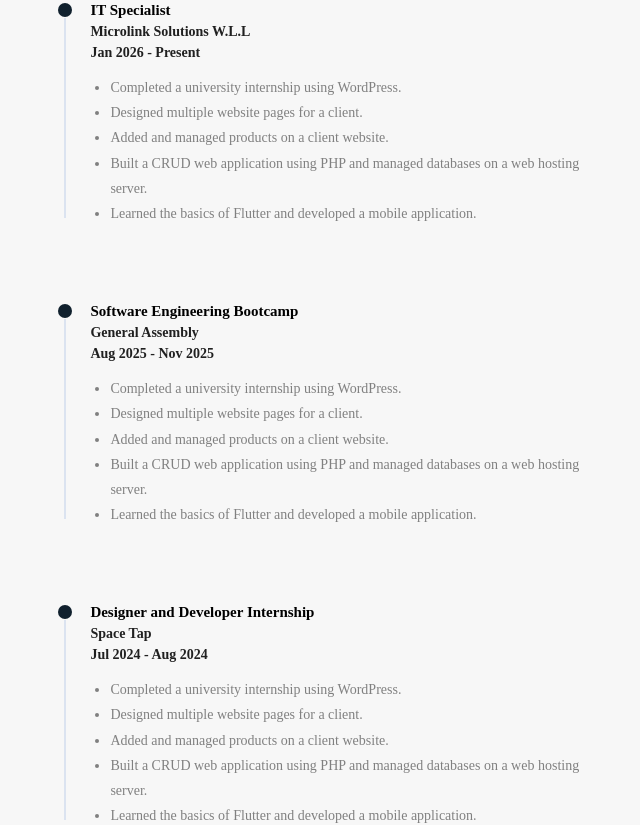
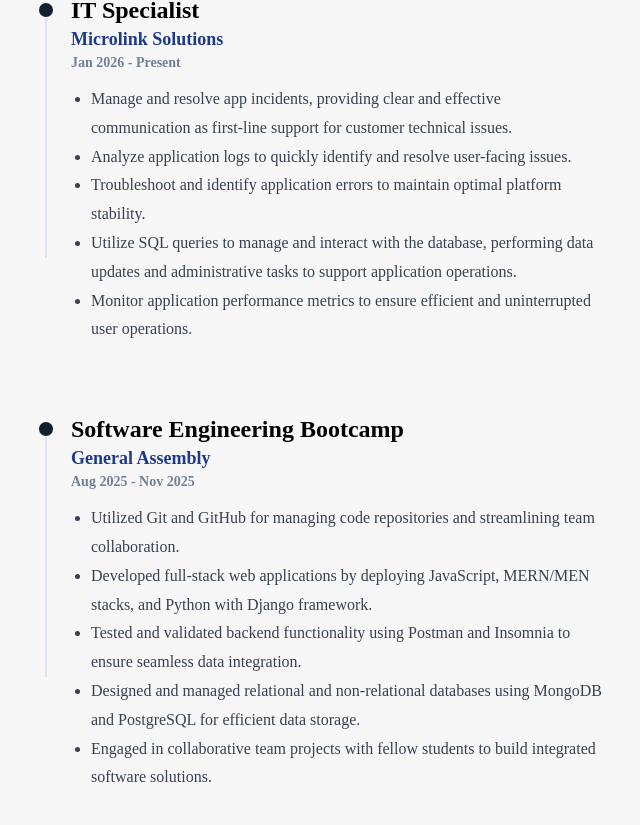
Before and after one commit to Fatema-Abdulla/portfolio, a React (Vite) app: page / in a window 1280 px wide. Shown: the part 1098-1923 px from the top of the page, without its empty margins (293-933 px from the left). Built offline with nearby package versions, Linux system fonts and the light colour scheme.

Commit message:
completed the update home page and rewrite content

```diff
--- a/src/App.css
+++ b/src/App.css
@@ -59,9 +59,33 @@ body {
 .silk-bg {
   position: absolute;
   inset: 0;
-  height: 350px;
+  width: 100%;
+  height: 58vh;
+  min-height: 40vh;
   overflow: hidden;
   z-index: 0;
+}
+
+/* Large screens */
+@media (max-width: 1200px) {
+  .silk-bg {
+    height: 575px;
+  }
+}
+
+/* Tablets */
+@media (max-width: 768px) {
+  .silk-bg {
+    height: 580px;
+  }
+}
+
+/* Mobile */
+@media (max-width: 480px) {
+  .silk-bg {
+    height: 800px;
+    width: 135%;
+  }
 }
 
 .nav-container,
@@ -167,21 +191,26 @@ body {
 .step-titles {
   font-weight: bold;
   color: black;
-  font-size: 15px;
-  margin-top: 5px;
+  font-size: 24px;
 }
+
 
 .step-companies,
 .step-dates {
   font-size: 14px;
-  color: rgba #000000b8 (0, 0, 0, 0.6);
+  color: #718096;
   margin-top: 5px;
   font-weight: bold;
 }
 
+.step-companies{
+  font-size: 18px;
+  color: #1E3A8A;
+}
+
 .step-descriptions {
-  font-size: 14px;
-  color: gray;
+  font-size: 16px;
+  color: #374151;
   margin-top: 14px;
   padding-left: 20px;
   line-height: 1.8;
@@ -189,7 +218,7 @@ body {
 
 .line{
   border-left: 2px solid #dbe3f0;
-  height: 200px;
+  height: 240px;
   margin-top: 1px;
 }
 
--- a/src/components/WorkExperinces.jsx
+++ b/src/components/WorkExperinces.jsx
@@ -9,14 +9,14 @@ const steps = [
   {
     id: 1,
     title: "IT Specialist",
-    company: "Microlink Solutions W.L.L",
+    company: "Microlink Solutions",
     date: "Jan 2026 - Present",
     description: [
-      "Completed a university internship using WordPress.",
-      "Designed multiple website pages for a client.",
-      "Added and managed products on a client website.",
-      "Built a CRUD web application using PHP and managed databases on a web hosting server.",
-      "Learned the basics of Flutter and developed a mobile application.",
+      "Manage and resolve app incidents, providing clear and effective communication as first-line support for customer technical issues.",
+      "Analyze application logs to quickly identify and resolve user-facing issues.",
+      "Troubleshoot and identify application errors to maintain optimal platform stability.",
+      "Utilize SQL queries to manage and interact with the database, performing data updates and administrative tasks to support application operations.",
+      "Monitor application performance metrics to ensure efficient and uninterrupted user operations.",
     ],
   },
   {
@@ -25,11 +25,11 @@ const steps = [
     company: "General Assembly",
     date: "Aug 2025 - Nov 2025",
     description: [
-      "Completed a university internship using WordPress.",
-      "Designed multiple website pages for a client.",
-      "Added and managed products on a client website.",
-      "Built a CRUD web application using PHP and managed databases on a web hosting server.",
-      "Learned the basics of Flutter and developed a mobile application.",
+      "Utilized Git and GitHub for managing code repositories and streamlining team collaboration.",
+      "Developed full-stack web applications by deploying JavaScript, MERN/MEN stacks, and Python with Django framework.",
+      "Tested and validated backend functionality using Postman and Insomnia to ensure seamless data integration.",
+      "Designed and managed relational and non-relational databases using MongoDB and PostgreSQL for efficient data storage.",
+      "Engaged in collaborative team projects with fellow students to build integrated software solutions.",
     ],
   },
   {
@@ -38,11 +38,11 @@ const steps = [
     company: "Space Tap",
     date: "Jul 2024 - Aug 2024",
     description: [
-      "Completed a university internship using WordPress.",
-      "Designed multiple website pages for a client.",
-      "Added and managed products on a client website.",
-      "Built a CRUD web application using PHP and managed databases on a web hosting server.",
-      "Learned the basics of Flutter and developed a mobile application.",
+      "Successfully completed a university internship, specializing in web development and content management via WordPress.",
+      "Designed and customized multiple responsive website pages for clients to enhance user experience (UX).",
+      "Added and managed product on a client’s website, ensuring accurate information.",
+      "Developed a full CRUD website using PHP, including database management and successful deployment on a web hosting server.",
+      "Gained a foundational understanding of Flutter and built a basic mobile application as a practical project.",
     ],
   },
 ]
@@ -98,7 +98,7 @@ const WorkExperinces = () => {
                   sx={{
                     backgroundColor: "transparent",
                     width: "100%",
-                    maxWidth: 660,
+                    maxWidth: 600,
                     boxShadow: "none",
                     marginLeft: 2,
                   }}
```
